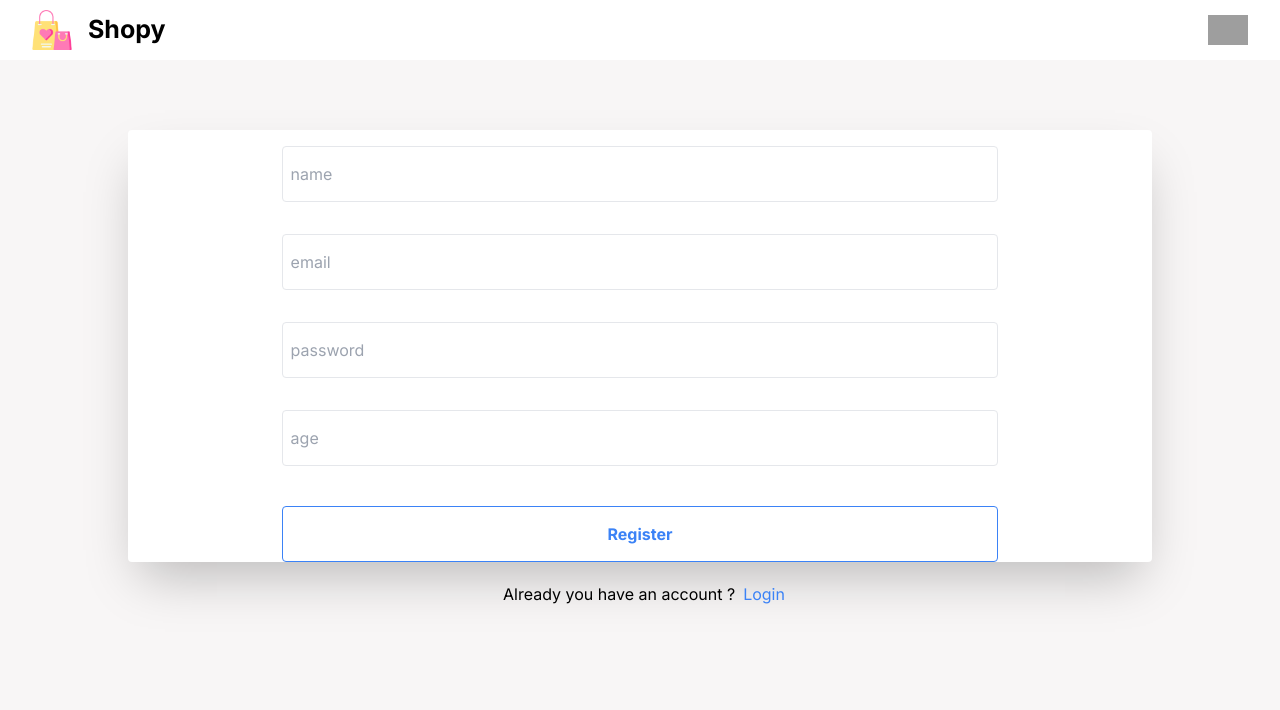
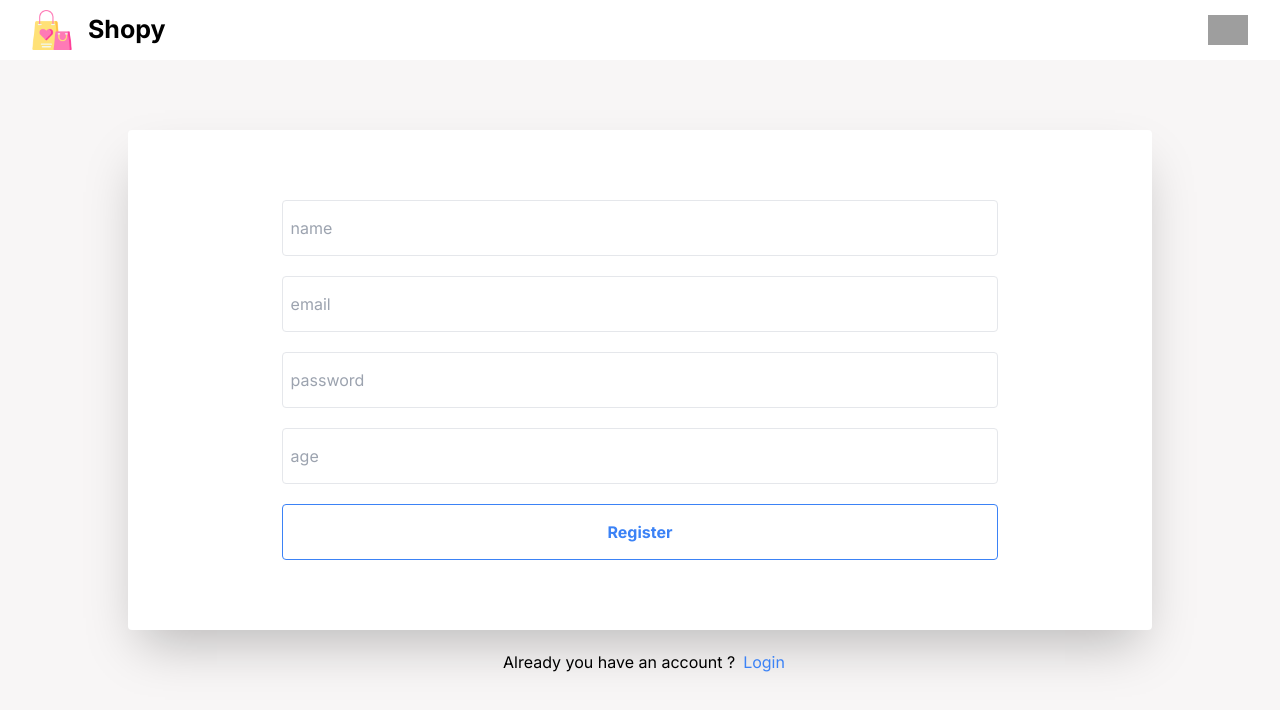
Before and after one commit to iamkhushbooy/shopy, a Next.js app: page / in a window 1280 px wide. Both pictures are taken after a click on the button "Register". Shown: the top 710 px of the page. Built offline with nearby package versions, Linux system fonts and the light colour scheme; grey boxes are pictures that could not be loaded.

Commit message:
added in reg

```diff
--- a/app/_components/Login.tsx
+++ b/app/_components/Login.tsx
@@ -5,20 +5,20 @@ const page = () => {
   const [password, setPassword] = useState('')
   return (
 
-      <div className='w-[90%] h-[300px] bg-white
+      <div className='w-[90%] h-[400px] bg-white
        rounded flex justify-center items-center flex-col
         shadow-2xl'>
-        <input type="text" className='w-[90%] h-[8vh] rounded my-5 border px-2'
+        <input type="text" className='w-[90%] h-[8vh] rounded  border px-2'
           placeholder='email'
           value={email}
           onChange={e => setEmail(e.target.value)}
         />
-        <input type="text" className='w-[90%] h-[8vh]  rounded my-5 border px-2'
+        <input type="text" className='w-[90%] h-[8vh]  rounded  border px-2 mt-10'
           placeholder='password'
           value={password}
           onChange={e => setPassword(e.target.value)} />
         <button className='text-blue-500 border border-blue-500
-        px-2 py-1 font-bold w-[90%] h-[8vh]  rounded mt-6'>Login</button>
+        px-2 py-1 font-bold w-[90%] h-[8vh]  rounded mt-10'>Login</button>
       </div>
 
   )
--- a/app/_components/Register.tsx
+++ b/app/_components/Register.tsx
@@ -6,28 +6,28 @@ const page = () => {
     const [password, setPassword] = useState('')
     const [age, setAge] = useState('')
     return (
-            <div className='w-[80%] min-h-[400px] bg-white shadow-2xl flex flex-col  items-center justify-center rounded '>
-                      <input type="text" className='w-[70%] h-[7vh] rounded my-4  border px-2'
+            <div className='w-[80%] h-[500px] bg-white shadow-2xl flex flex-col  items-center justify-center rounded '>
+                      <input type="text" className='w-[70%] h-[7vh] rounded   border px-2'
                     placeholder='name'
                     value={name}
                     onChange={e => setName(e.target.value)}
                 />
-                <input type="text" className='w-[70%] h-[7vh] rounded my-4 border px-2'
+                <input type="text" className='w-[70%] h-[7vh] rounded border px-2 mt-5'
                     placeholder='email'
                     value={email}
                     onChange={e => setEmail(e.target.value)}
                 />
-                <input type="text" className='w-[70%] h-[7vh]  rounded my-4 border px-2'
+                <input type="text" className='w-[70%] h-[7vh]  rounded border px-2 mt-5'
                     placeholder='password'
                     value={password}
                     onChange={e => setPassword(e.target.value)} />
-                      <input type="text" className='w-[70%] h-[7vh] rounded my-4 border px-2'
+                      <input type="text" className='w-[70%] h-[7vh] rounded border px-2 mt-5'
                     placeholder='age'
                     value={age}
                     onChange={e => setAge(e.target.value)}
                 />
                 <button className='text-blue-500 border border-blue-500
-                      font-bold w-[70%] h-[7vh]  rounded mt-6'>Register</button>
+                      font-bold w-[70%] h-[7vh]  rounded mt-5'>Register</button>
             </div>
 
     )
```
